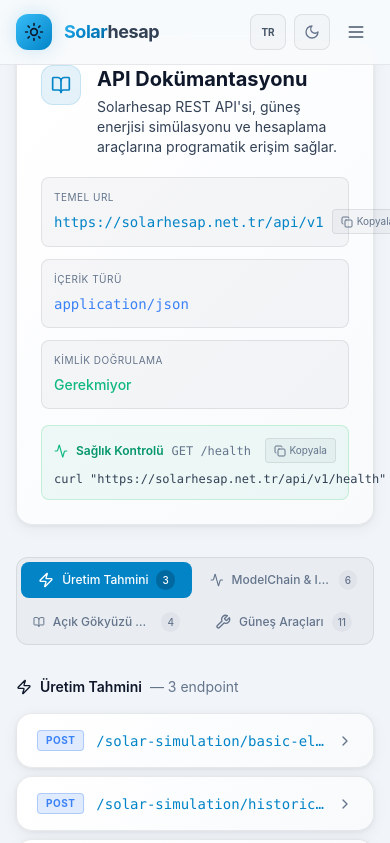
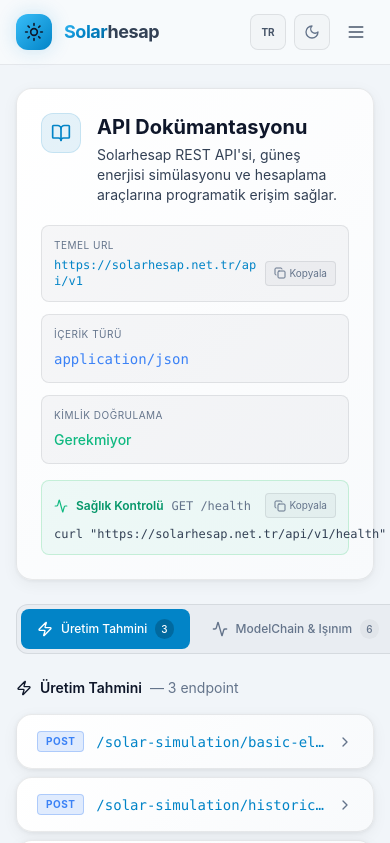
Before and after one commit to yilmazaygin/solarhesap, a Next.js app in the folder frontend/: page /api-docs in a window 390 px wide. Shown: the top 843 px of the page. Built offline with nearby package versions, Linux system fonts and the light colour scheme.

Commit message:
api page update

```diff
--- a/frontend/app/api-docs/page.tsx
+++ b/frontend/app/api-docs/page.tsx
@@ -595,7 +595,8 @@
               <h4 className="text-xs font-semibold mb-2 uppercase tracking-wider" style={{ color: "var(--text-primary)" }}>
                 {isTr ? "İstek Alanları" : "Request Fields"}
               </h4>
-              <div className="overflow-x-auto rounded-lg" style={{ border: "1px solid var(--border)" }}>
+              <div className="overflow-x-auto -mx-5 px-5 sm:mx-0 sm:px-0 rounded-lg">
+              <div className="min-w-[480px] sm:min-w-0 rounded-lg" style={{ border: "1px solid var(--border)" }}>
                 <table className="w-full text-xs">
                   <thead>
                     <tr style={{ background: "var(--bg-subtle-2)", borderBottom: "1px solid var(--border)" }}>
@@ -622,6 +623,7 @@
                     ))}
                   </tbody>
                 </table>
+              </div>
               </div>
             </div>
           )}
@@ -660,8 +662,8 @@
   const healthCurl = `curl "${BASE_URL}/health"`;
 
   return (
-    <main className="min-h-screen page-bg">
-      <div className="mx-auto max-w-5xl px-4 sm:px-6 lg:px-8 py-10 space-y-8">
+    <main className="min-h-screen page-bg pt-16 pb-16">
+      <div className="mx-auto max-w-5xl px-4 sm:px-6 lg:px-8 py-6 space-y-6">
 
         {/* ── Hero ── */}
         <div className="glass-card space-y-4">
@@ -688,7 +690,7 @@
                 {isTr ? "Temel URL" : "Base URL"}
               </p>
               <div className="flex items-center justify-between gap-2">
-                <code className="text-sm font-mono" style={{ color: "var(--accent)" }}>{BASE_URL}</code>
+                <code className="text-xs sm:text-sm font-mono break-all" style={{ color: "var(--accent)" }}>{BASE_URL}</code>
                 <CopyButton text={BASE_URL} />
               </div>
             </div>
@@ -725,7 +727,8 @@
         </div>
 
         {/* ── Category tabs ── */}
-        <div className="grid grid-cols-2 sm:grid-cols-4 gap-1.5 p-1 rounded-xl"
+        <div className="overflow-x-auto -mx-4 px-4 sm:mx-0 sm:px-0">
+          <div className="flex sm:grid sm:grid-cols-4 gap-1.5 p-1 rounded-xl min-w-max sm:min-w-0"
             style={{ background: "var(--bg-subtle-2)", border: "1px solid var(--border)" }}>
             {CATEGORIES.map((cat) => {
               const isActive = activeCategory === cat.id;
@@ -734,13 +737,13 @@
                   key={cat.id}
                   type="button"
                   onClick={() => setActiveCategory(cat.id)}
-                className="flex items-center justify-center gap-2 px-3 py-2 rounded-lg text-xs font-medium transition-all"
+                  className="flex items-center justify-center gap-2 px-4 py-2.5 rounded-lg text-xs font-medium transition-all whitespace-nowrap"
                   style={isActive
                     ? { background: "var(--accent)", color: "#fff" }
                     : { color: "var(--text-muted)", background: "transparent" }}
                 >
                   {cat.icon}
-                <span className="truncate">{isTr ? cat.label_tr : cat.label_en}</span>
+                  <span>{isTr ? cat.label_tr : cat.label_en}</span>
                   <span className="text-[10px] px-1.5 py-0.5 rounded-full flex-shrink-0"
                     style={isActive
                       ? { background: "rgba(0,0,0,0.2)", color: "#fff" }
@@ -750,6 +753,7 @@
                 </button>
               );
             })}
+          </div>
         </div>
 
         {/* ── Endpoints ── */}
--- a/frontend/app/historical/page.tsx
+++ b/frontend/app/historical/page.tsx
@@ -513,13 +513,15 @@
         <div className="grid grid-cols-1 lg:grid-cols-[2fr_340px] gap-5">
 
           {/* ── Left: Map ── */}
-          <div className="glass-card p-0 overflow-hidden">
-            <div className="flex items-center gap-2 px-4 py-3 border-b border-white/[0.06]">
+          <div className="glass-card p-0 overflow-hidden flex flex-col">
+            <div className="flex items-center gap-2 px-4 py-3 border-b border-white/[0.06] flex-shrink-0">
               <MapPin className="h-4 w-4 text-amber-400" />
               <h2 className="text-sm font-semibold text-slate-200">{tr("Location", "Konum Seçimi")}</h2>
             </div>
-            <MapPicker latitude={lat} longitude={lng} onLocationChange={handleMapChange} height={450} />
-            <div className="px-4 py-2.5 border-t border-white/[0.06] flex items-center gap-3 text-xs text-slate-500">
+            <div className="flex-1 min-h-0">
+              <MapPicker latitude={lat} longitude={lng} onLocationChange={handleMapChange} height="100%" />
+            </div>
+            <div className="px-4 py-2.5 border-t border-white/[0.06] flex items-center gap-3 text-xs text-slate-500 flex-shrink-0">
               <MapPin className="h-3 w-3 text-amber-400 flex-shrink-0" />
               {lat !== 38.4192 || lng !== 27.1287
                 ? <span className="font-mono">{lat.toFixed(4)}°{lat >= 0 ? "K" : "G"}, {lng.toFixed(4)}°{lng >= 0 ? "D" : "B"}</span>
--- a/frontend/components/simulation/MapPicker.tsx
+++ b/frontend/components/simulation/MapPicker.tsx
@@ -7,7 +7,7 @@
   latitude: number;
   longitude: number;
   onLocationChange: (lat: number, lng: number) => void;
-  height?: number;
+  height?: number | string;
 }
 
 export default function MapPicker({
@@ -16,6 +16,7 @@
   onLocationChange,
   height = 300,
 }: MapPickerProps) {
+  const heightStyle = typeof height === "number" ? `${height}px` : height;
   const mapRef = useRef<HTMLDivElement>(null);
   // eslint-disable-next-line @typescript-eslint/no-explicit-any
   const mapInstanceRef = useRef<any>(null);
@@ -127,7 +128,7 @@
   if (!isClient) {
     return (
       <div
-        style={{ height: `${height}px` }}
+        style={{ height: heightStyle }}
         className="w-full rounded-none bg-white/[0.04] border-y border-white/[0.06] flex items-center justify-center"
       >
         <div className="flex items-center gap-2 text-slate-500">
@@ -144,7 +145,7 @@
       <div
         ref={mapRef}
         id="map-picker"
-        style={{ height: `${height}px`, zIndex: 1 }}
+        style={{ height: heightStyle, zIndex: 1 }}
         className="w-full"
       />
     </>
```
Lines whose indentation alone changed are shown as unchanged.
